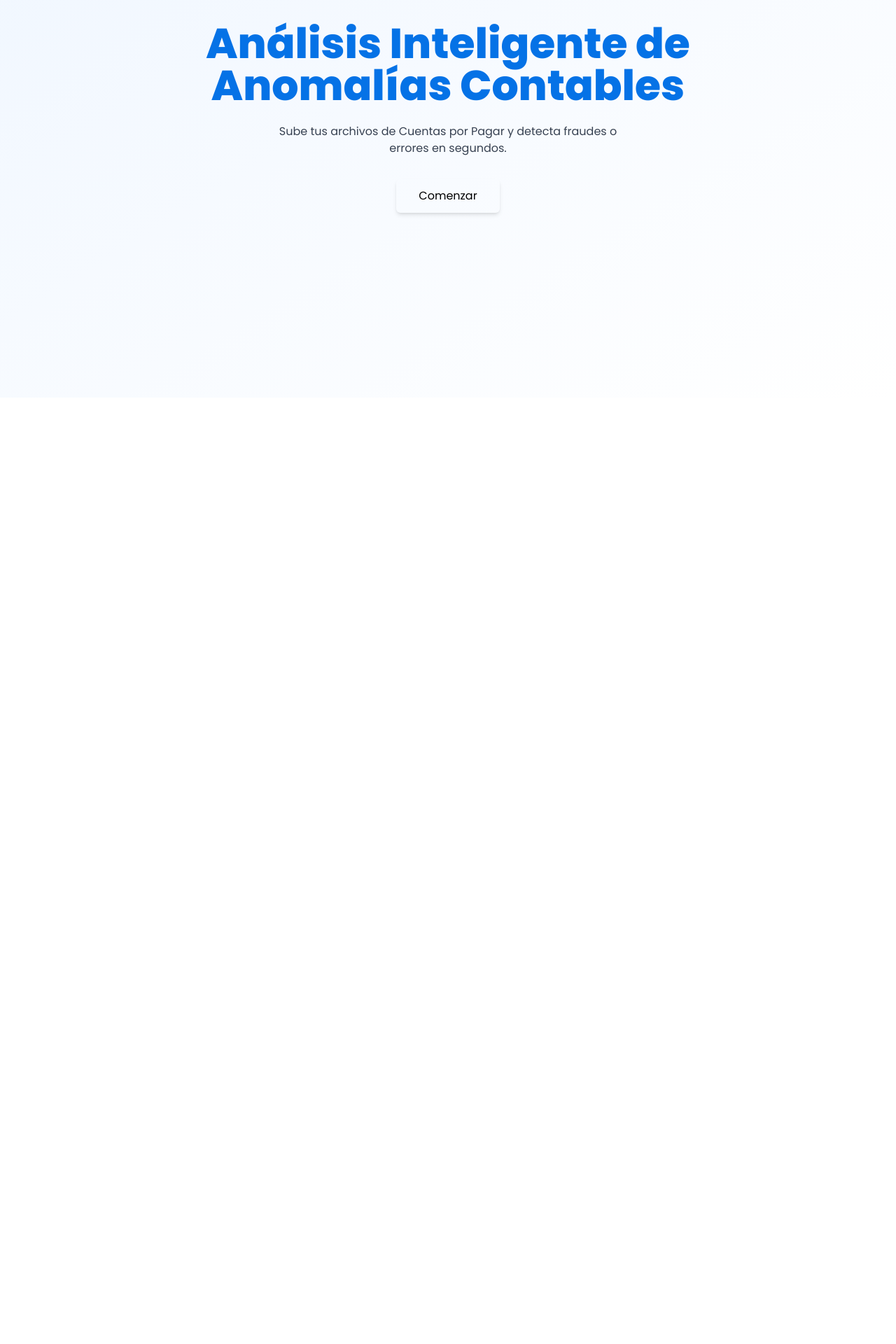
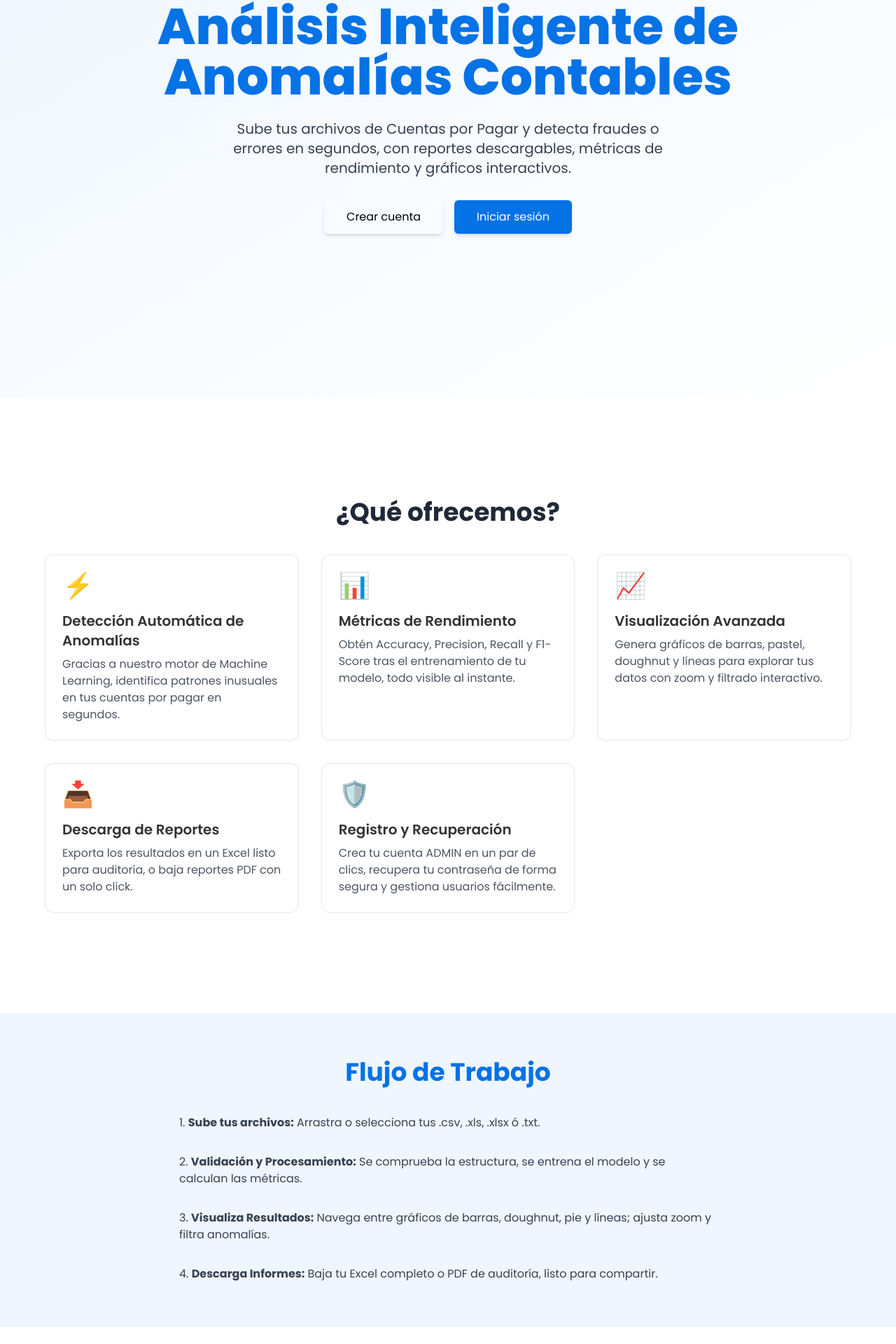
Before and after one commit to codinpe/tesis-fe, a Next.js app: page / in a window 1280 px wide. Shown: the part 284-2204 px from the top of the page at 70% size. Before the commit the page ends 852 px from the top, so only its background shows below. Built offline with nearby package versions, Linux system fonts and the light colour scheme.

Commit message:
feat: home

```diff
--- a/app/page.tsx
+++ b/app/page.tsx
@@ -1,20 +1,137 @@
+// src/app/page.tsx
 import Link from "next/link";
+import { FC } from "react";
 
-export default function Landing() {
+const features = [
+  {
+    title: "Detección Automática de Anomalías",
+    description:
+      "Gracias a nuestro motor de Machine Learning, identifica patrones inusuales en tus cuentas por pagar en segundos.",
+    icon: "⚡️",
+  },
+  {
+    title: "Métricas de Rendimiento",
+    description:
+      "Obtén Accuracy, Precision, Recall y F1-Score tras el entrenamiento de tu modelo, todo visible al instante.",
+    icon: "📊",
+  },
+  {
+    title: "Visualización Avanzada",
+    description:
+      "Genera gráficos de barras, pastel, doughnut y líneas para explorar tus datos con zoom y filtrado interactivo.",
+    icon: "📈",
+  },
+  {
+    title: "Descarga de Reportes",
+    description:
+      "Exporta los resultados en un Excel listo para auditoría, o baja reportes PDF con un solo click.",
+    icon: "📥",
+  },
+  {
+    title: "Registro y Recuperación",
+    description:
+      "Crea tu cuenta ADMIN en un par de clics, recupera tu contraseña de forma segura y gestiona usuarios fácilmente.",
+    icon: "🛡️",
+  },
+];
+
+const Landing: FC = () => {
   return (
-    <section className="flex min-h-screen flex-col items-center justify-center bg-gradient-to-br from-blue-50 to-white px-4">
-      <h1 className="text-4xl md:text-6xl font-extrabold text-primary text-center leading-tight">
-        Análisis Inteligente de<br/>Anomalías Contables
+    <div className="space-y-20">
+      {/* Hero */}
+      <section className="flex flex-col items-center justify-center min-h-screen bg-gradient-to-br from-blue-50 to-white px-4 text-center">
+        <h1 className="text-5xl md:text-7xl font-extrabold text-primary leading-tight">
+          Análisis Inteligente de<br />
+          Anomalías Contables
         </h1>
-      <p className="text-gray-700 text-center mt-6 max-w-lg">
-        Sube tus archivos de Cuentas por Pagar y detecta fraudes o errores en segundos.
+        <p className="mt-6 text-lg md:text-xl text-gray-700 max-w-2xl">
+          Sube tus archivos de Cuentas por Pagar y detecta fraudes o errores en
+          segundos, con reportes descargables, métricas de rendimiento y gráficos
+          interactivos.
+        </p>
+        <div className="mt-8 flex flex-col sm:flex-row gap-4">
+          <Link
+            href="/sign-up"
+            className="bg-accent text-black px-8 py-3 rounded-md shadow-md hover:shadow-lg transition"
+          >
+            Crear cuenta
+          </Link>
+          <Link
+            href="/login"
+            className="bg-primary text-white px-8 py-3 rounded-md shadow-md hover:opacity-90 transition"
+          >
+            Iniciar sesión
+          </Link>
+        </div>
+      </section>
+
+      {/* Features */}
+      <section className="py-16 px-4 bg-white">
+        <h2 className="text-3xl md:text-4xl font-bold text-center text-gray-800">
+          ¿Qué ofrecemos?
+        </h2>
+        <div className="mt-10 grid grid-cols-1 sm:grid-cols-2 lg:grid-cols-3 gap-8 max-w-6xl mx-auto">
+          {features.map((f, idx) => (
+            <div
+              key={idx}
+              className="p-6 border rounded-xl hover:shadow-lg transition"
+            >
+              <div className="text-4xl mb-4">{f.icon}</div>
+              <h3 className="text-xl font-semibold mb-2">{f.title}</h3>
+              <p className="text-gray-600">{f.description}</p>
+            </div>
+          ))}
+        </div>
+      </section>
+
+      {/* Workflow */}
+      <section className="py-16 px-4 bg-blue-50">
+        <h2 className="text-3xl md:text-4xl font-bold text-center text-primary">
+          Flujo de Trabajo
+        </h2>
+        <ol className="mt-10 max-w-3xl mx-auto space-y-8 list-decimal list-inside text-gray-700">
+          <li>
+            <strong>Sube tus archivos:</strong> Arrastra o selecciona tus .csv,
+            .xls, .xlsx ó .txt.
+          </li>
+          <li>
+            <strong>Validación y Procesamiento:</strong> Se comprueba la
+            estructura, se entrena el modelo y se calculan las métricas.
+          </li>
+          <li>
+            <strong>Visualiza Resultados:</strong> Navega entre gráficos de
+            barras, doughnut, pie y líneas; ajusta zoom y filtra anomalías.
+          </li>
+          <li>
+            <strong>Descarga Informes:</strong> Baja tu Excel completo o PDF de
+            auditoría, listo para compartir.
+          </li>
+        </ol>
+      </section>
+
+      {/* Call to Action */}
+      <section className="flex flex-col items-center justify-center py-16 bg-white px-4">
+        <h2 className="text-3xl md:text-4xl font-bold text-center text-gray-800">
+          Empieza hoy mismo
+        </h2>
+        <p className="mt-4 text-gray-600 max-w-lg text-center">
+          Únete a decenas de empresas que ya usan nuestra plataforma para
+          garantizar la integridad de sus finanzas.
         </p>
         <Link
-        href="/login"
+          href="/sign-up"
           className="mt-8 bg-accent text-black px-8 py-3 rounded-md shadow-md hover:shadow-lg transition"
         >
-        Comenzar
+          Regístrate Gratis
         </Link>
       </section>
+
+      {/* Footer */}
+      <footer className="py-8 bg-primary text-white text-center">
+        <p>© {new Date().getFullYear()} Accounting AML. Todos los derechos reservados.</p>
+      </footer>
+    </div>
   );
-}
+};
+
+export default Landing;
```
Lines whose indentation alone changed are shown as unchanged.
